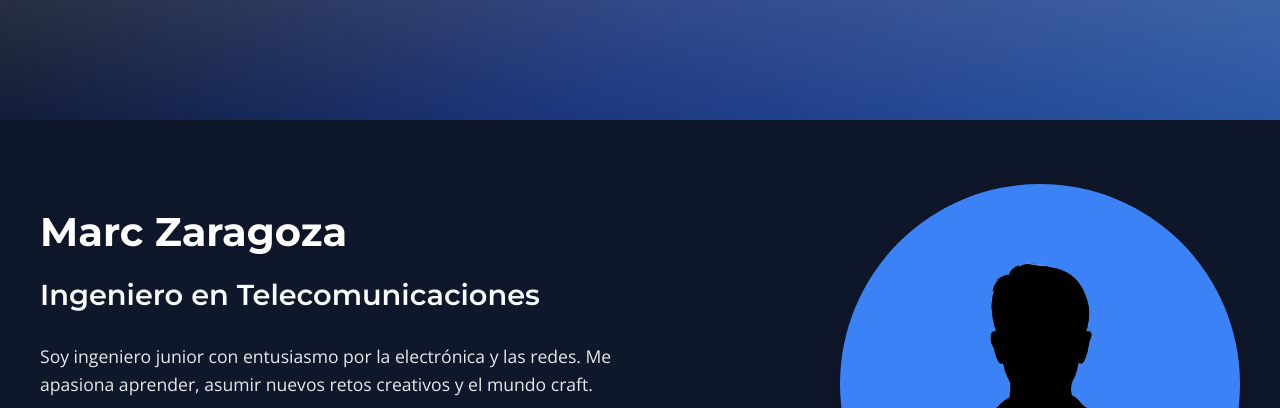
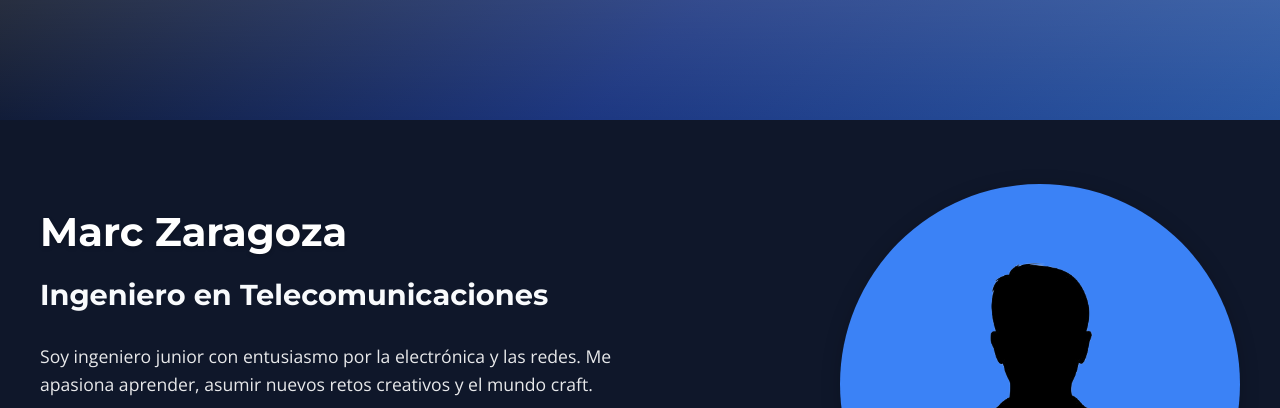
Before and after one commit to marc-zaragoza-garcia/marc-zaragoza-garcia.github.io, a plain HTML site: page index.html in a window 1280 px wide. Shown: the top 408 px of the page. Drawn offline with nearby package versions, Linux system fonts and the light colour scheme; a script that the page names is missing.

Commit message:
Añadir negrita a los títulos h2 para mejorar la jerarquía visual

```diff
--- a/styles/main.css
+++ b/styles/main.css
@@ -69,7 +69,8 @@ h2, #skills h2, #contacto h2 {
     font-size: 2.5rem;
     margin-bottom: 2rem;
     font-family: var(--font-principal);
-    font-weight: 600;
+    font-weight: 700; /* Aumentado a 700 para negrita más pronunciada */
+    font-weight: bold; /* Aseguramos que sea negrita */
 }
 
 /* Color del texto para tema oscuro */
```
